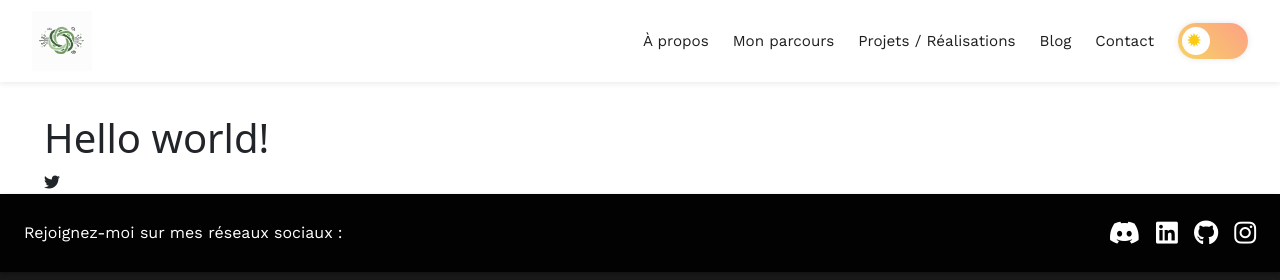
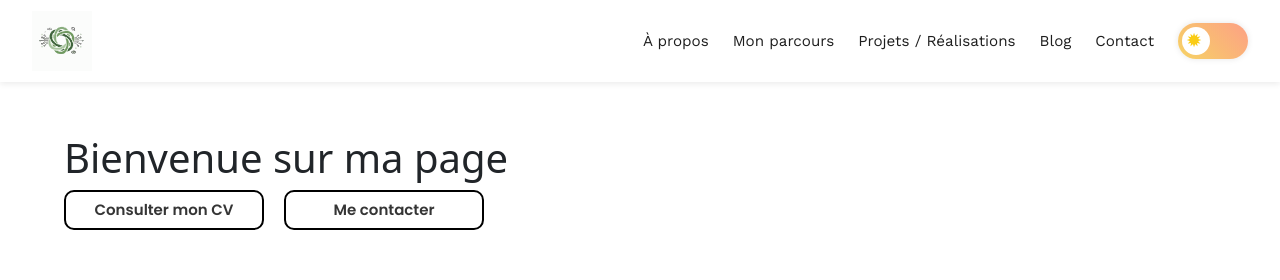
Before and after one commit to C-Alicia/portfolio_ac, a Vue app: page / in a window 1280 px wide. Shown: the top 280 px of the page. Built offline with nearby package versions, Linux system fonts and the light colour scheme.

Commit message:
feat : update app and create CustomButton

```diff
--- a/src/App.vue
+++ b/src/App.vue
@@ -9,7 +9,9 @@
       <main class="container">
         <RouterView />
       </main>
-      <Footer />
+      <div id="contact">
+        <Footer />
+      </div>
     </div>
   </div>
 </template>
--- a/src/Route.js
+++ b/src/Route.js
@@ -1,5 +1,6 @@
 import HomePage from "./pages/HomePage.vue";
 import NotFoundPage from "./pages/NotFoundPage.vue";
+
 
 export const routes = [
     {path: '/', component: HomePage, name: 'Home'},
--- a/src/components/CustomButton.vue
+++ b/src/components/CustomButton.vue
@@ -38,12 +38,21 @@ const buttonClass = computed(() => {
 const handleClick = () => {
   if (!props.href) return;
 
-  // Vérifie si c'est un PDF ou un lien externe
+  // Si href commence par #
+  if (props.href.startsWith('#')) {
+    const target = document.querySelector(props.href);
+    target?.scrollIntoView({ behavior: 'smooth' });
+    return;
+  }
+
+  // Si c'est un PDF ou lien externe
   if (props.href.startsWith('http') || props.href.endsWith('.pdf')) {
-    window.open(props.href, '_blank'); // ouvre PDF ou lien externe
-  } else {
-    router.push(props.href); // navigation interne
+    window.open(props.href, '_blank');
+    return;
   }
+
+  // Sinon route interne Vue
+  router.push(props.href);
 };
 </script>
 
@@ -56,7 +65,7 @@ const handleClick = () => {
   border-radius: 10px;
   font-family: 'Poppins', sans-serif;
   font-weight: 600;
-  font-size: 30px;
+  font-size: 15px;
   cursor: pointer;
   display: flex;
   align-items: center;
--- a/src/pages/HomePage.vue
+++ b/src/pages/HomePage.vue
@@ -1,19 +1,51 @@
 <template>
-<h1 class="text-3xl font-bold underline">
-    Hello world!
-  </h1>
+<div class="home-page">
+    <h1>Bienvenue sur ma page</h1>
+
+    <div class="buttons-container">
+      <!-- Bouton PDF -->
+      <CustomButton
+        text="Consulter mon CV"
+        :href="cvFile"
+      />
+
+      <!-- Bouton scroll vers footer -->
+      <CustomButton
+        text="Me contacter"
+        href="#contact"
+        @click="scrollToFooter"
+      />
+    </div>
+
+    <!-- Contenu de la page -->
+    <div style="height: 800px;"></div> <!-- Juste pour simuler du contenu -->
 
 
- <i class="fab fa-twitter"></i>
-
+  </div>
 
 </template>
 
 <script setup>
+import { ref } from 'vue';
+import CustomButton from '@/components/CustomButton.vue';
+import cvFile from '@/assets/CV_Alicia.pdf'; // ton PDF
 
+const footerRef = ref(null);
 
-
+const scrollToFooter = () => {
+  footerRef.value.scrollIntoView({ behavior: 'smooth' });
+};
 </script>
 
-<style>
+<style scoped>
+.home-page {
+  padding: 20px;
+}
+
+.buttons-container {
+  display: flex;
+  gap: 20px; /* espace entre les boutons */
+  margin-bottom: 50px;
+}
+
 </style>
```
